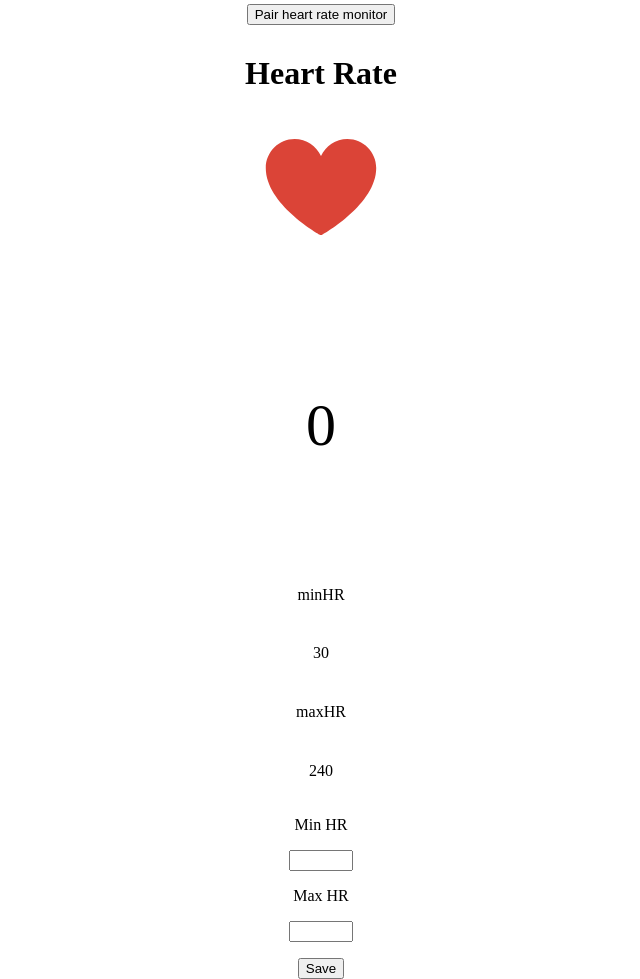
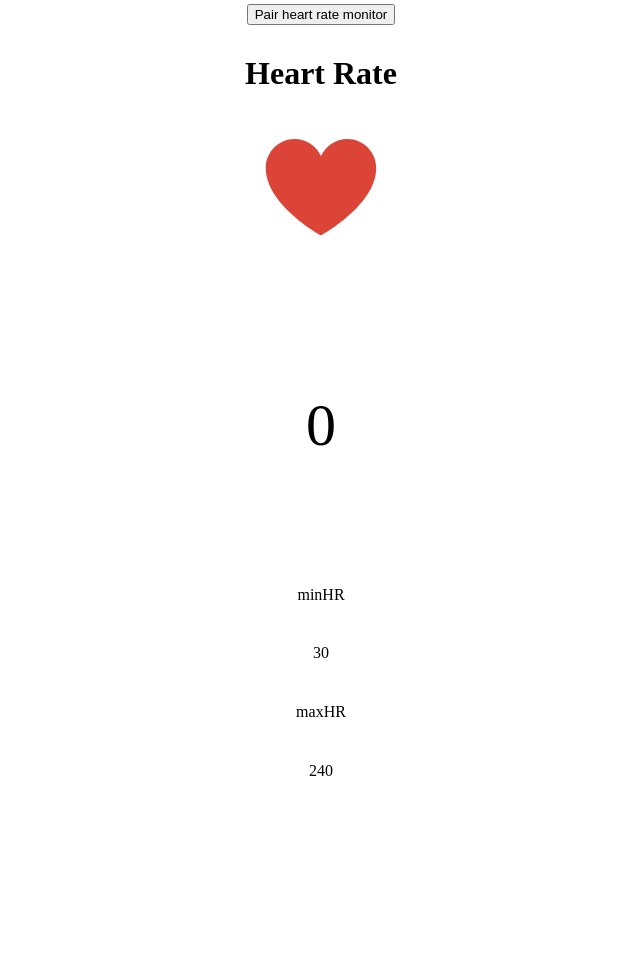
Before and after one commit to jfernando0911/heart-rate-alert, a Gatsby site: page / in a window 1280 px wide. Shown: the whole page, without its empty margins (319-959 px from the left). After the commit the page ends 800 px from the top, so only its background shows below. Built offline with nearby package versions, Linux system fonts and the light colour scheme; Gatsby itself is replaced by a stand-in of ours.

Commit message:
removed old code

```diff
--- a/src/components/layout.js
+++ b/src/components/layout.js
@@ -1,35 +1,9 @@
-import React, { useRef, useState } from 'react';
+import React from 'react';
 import Header from '../components/header';
 import styles from '../components/layout.module.scss'
 
 
 export default ({ children }) => {
-
-  const [minHR, setminHR] = useState(0);
-  const [maxHR, setmaxHR] = useState(0);
-  const [errorMessageHR, seterrorMessageHR] = useState("");
-
-  const refMinHr = useRef();
-  const refMaxHr = useRef();
-  // refMinHr.current.value= 30;
-  // refMaxHr.current.value= 40;
-
-
-  const saveHrValues = () => {
-    console.log("This is the min heart rate value:", refMinHr.current.value);
-    console.log("This is the max heart rate value:", refMaxHr.current.value);
-    console.log(refMinHr.current);
-    console.log(refMaxHr.current);
-
-    if (refMinHr.current.value > refMaxHr.current.value) {
-      seterrorMessageHR("Your min heart rate value cant be less than your high heart rate value, please enter new values...");
-
-    } else {
-      setminHR(refMinHr.current.value);
-      setmaxHR(refMaxHr.current.value);
-      seterrorMessageHR("");
-    }
-  }
 
 
 
@@ -37,18 +11,10 @@ export default ({ children }) => {
   return (
 
     <div /*className={darkMode ? styles.darkMode : styles.lightMode}*/ className={styles.container}>
-      {/* <h1>Heart Rate:</h1> */}
-      <Header /*saludo={getValue} */ minHrValue={minHR} maxHrValue={maxHR} />
+
+      <Header/>
       {children}
-      <div className={styles.heartRateTemporalContainer}>
-        <p>Min HR</p>
-        <input type="number" min={30} max={240} mobile="auto" ref={refMinHr} />
-        <p>Max HR</p>
-        <input type="number" min={30} max={240} mobile="auto" ref={refMaxHr} />
-        <p>{errorMessageHR}</p>
-        <button onClick={saveHrValues}>Save</button>
 
-      </div>
     </div>
   )
 }
```
